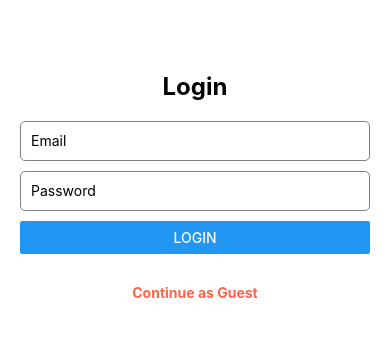
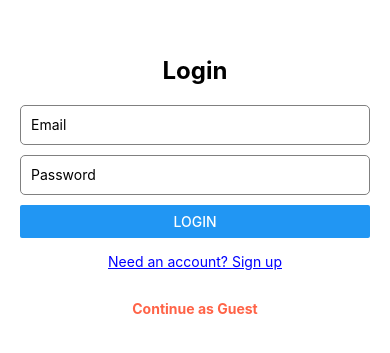
Before and after one commit to InterestLink/React_Native_Frontend, a React Native app: screen / in a window 390 px wide. Shown: the part 231-584 px from the top of the page. Built offline with nearby package versions, Linux system fonts and the light colour scheme; no server answers.

Commit message:
feat: enhance login screen with signup functionality and validation

```diff
--- a/components/screens/Login.js
+++ b/components/screens/Login.js
@@ -1,25 +1,38 @@
 import * as React from 'react';
-import { View, Text, TextInput, Button, StyleSheet, TouchableOpacity } from 'react-native';
+import { View, Text, TextInput, Button, StyleSheet, TouchableOpacity, Alert } from 'react-native';
 import { useState } from 'react';
 
 export default function Login({ navigation, onLogin }) {
     const [email, setEmail] = useState('');
     const [password, setPassword] = useState('');
+    const [confirmPassword, setConfirmPassword] = useState('');
+    const [isSignup, setIsSignup] = useState(false); // Toggle between modes
 
-    const handleLogin = () => {
-        // For now, just log and proceed
-        console.log('Login attempted with:', email, password);
-        onLogin(); // Bypass auth for now
+    const handleAuth = () => {
+        if (isSignup) {
+            // Signup validation
+            if (password !== confirmPassword) {
+                Alert.alert("Error", "Passwords don't match!");
+                return;
+            }
+            console.log('Signup attempted with:', email, password);
+        } else {
+            // Login validation
+            console.log('Login attempted with:', email, password);
+        }
+        onLogin(); // Temporary bypass
     };
 
     const handleGuestLogin = () => {
         console.log('Continuing as guest');
-        onLogin(); // Bypass auth for now, replace with guest login logic if needed or delete this
+        onLogin();
     };
 
     return (
         <View style={styles.container}>
-            <Text style={styles.title}>Login</Text>
+            <Text style={styles.title}>{isSignup ? 'Create Account' : 'Login'}</Text>
+
+            {/* Email Field */}
             <TextInput
                 style={styles.input}
                 placeholder="Email"
@@ -28,6 +41,8 @@ export default function Login({ navigation, onLogin }) {
                 keyboardType="email-address"
                 autoCapitalize="none"
             />
+
+            {/* Password Field */}
             <TextInput
                 style={styles.input}
                 placeholder="Password"
@@ -35,10 +50,39 @@ export default function Login({ navigation, onLogin }) {
                 onChangeText={setPassword}
                 secureTextEntry
             />
-            <Button title="Login" onPress={handleLogin} />
 
-            {/* Guest login option */}
-            <TouchableOpacity onPress={handleGuestLogin} style={styles.guestButton}>
+            {/* Confirm Password (Signup only) */}
+            {isSignup && (
+                <TextInput
+                    style={styles.input}
+                    placeholder="Confirm Password"
+                    value={confirmPassword}
+                    onChangeText={setConfirmPassword}
+                    secureTextEntry
+                />
+            )}
+
+            {/* Auth Button */}
+            <Button
+                title={isSignup ? 'Sign Up' : 'Login'}
+                onPress={handleAuth}
+            />
+
+            {/* Toggle Link */}
+            <TouchableOpacity
+                onPress={() => setIsSignup(!isSignup)}
+                style={styles.toggleButton}
+            >
+                <Text style={styles.toggleText}>
+                    {isSignup ? 'Already have an account? Login' : 'Need an account? Sign up'}
+                </Text>
+            </TouchableOpacity>
+
+            {/* Guest Login */}
+            <TouchableOpacity
+                onPress={handleGuestLogin}
+                style={styles.guestButton}
+            >
                 <Text style={styles.guestText}>Continue as Guest</Text>
             </TouchableOpacity>
         </View>
@@ -65,6 +109,14 @@ const styles = StyleSheet.create({
         paddingHorizontal: 10,
         borderRadius: 5,
     },
+    toggleButton: {
+        marginTop: 15,
+        alignItems: 'center',
+    },
+    toggleText: {
+        color: 'blue',
+        textDecorationLine: 'underline',
+    },
     guestButton: {
         marginTop: 20,
         padding: 10,
```
